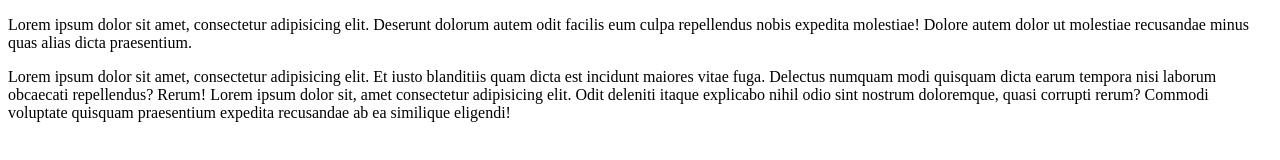
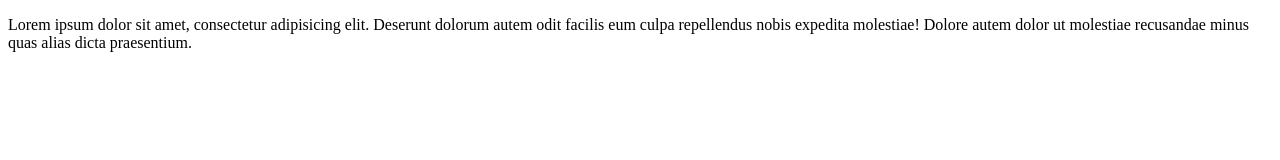
Before and after one commit to BenjaminChien/test-afternoon, a plain HTML site: page index.html in a window 1280 px wide. Drawn offline with Linux system fonts and the light colour scheme.

Commit message:
remove p and styles

```diff
--- a/index.html
+++ b/index.html
@@ -6,14 +6,9 @@
   <meta name="viewport" content="width=device-width, initial-scale=1.0">
   <title>Document</title>
   <style>
-    body{
-    background-color: #fff;
-    }
   </style>
 </head>
 <body>
   <p>Lorem ipsum dolor sit amet, consectetur adipisicing elit. Deserunt dolorum autem odit facilis eum culpa repellendus nobis expedita molestiae! Dolore autem dolor ut molestiae recusandae minus quas alias dicta praesentium.</p>
-
-  <p>Lorem ipsum dolor sit amet, consectetur adipisicing elit. Et iusto blanditiis quam dicta est incidunt maiores vitae fuga. Delectus numquam modi quisquam dicta earum tempora nisi laborum obcaecati repellendus? Rerum! Lorem ipsum dolor sit, amet consectetur adipisicing elit. Odit deleniti itaque explicabo nihil odio sint nostrum doloremque, quasi corrupti rerum? Commodi voluptate quisquam praesentium expedita recusandae ab ea similique eligendi!</p>
 </body>
 </html>
```
